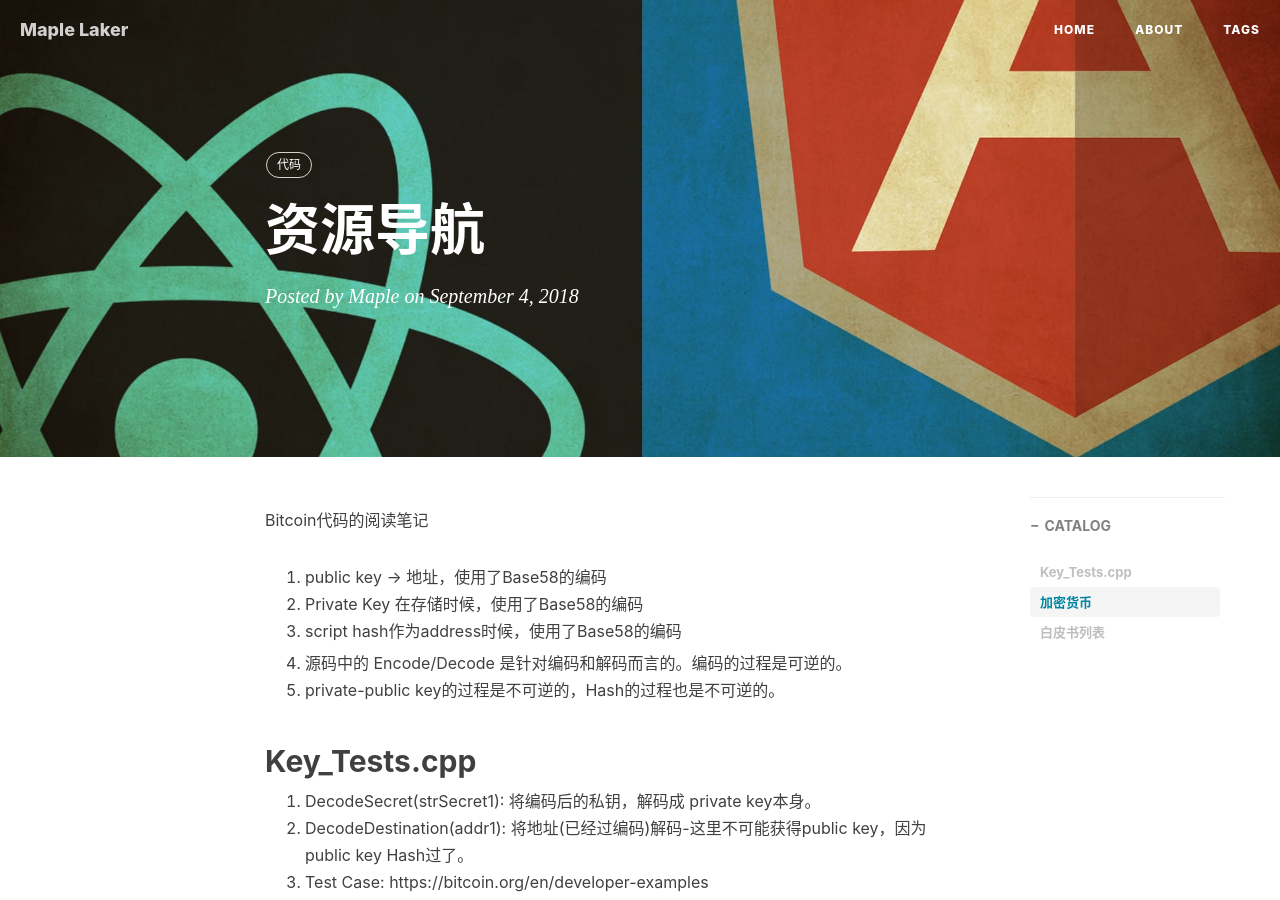
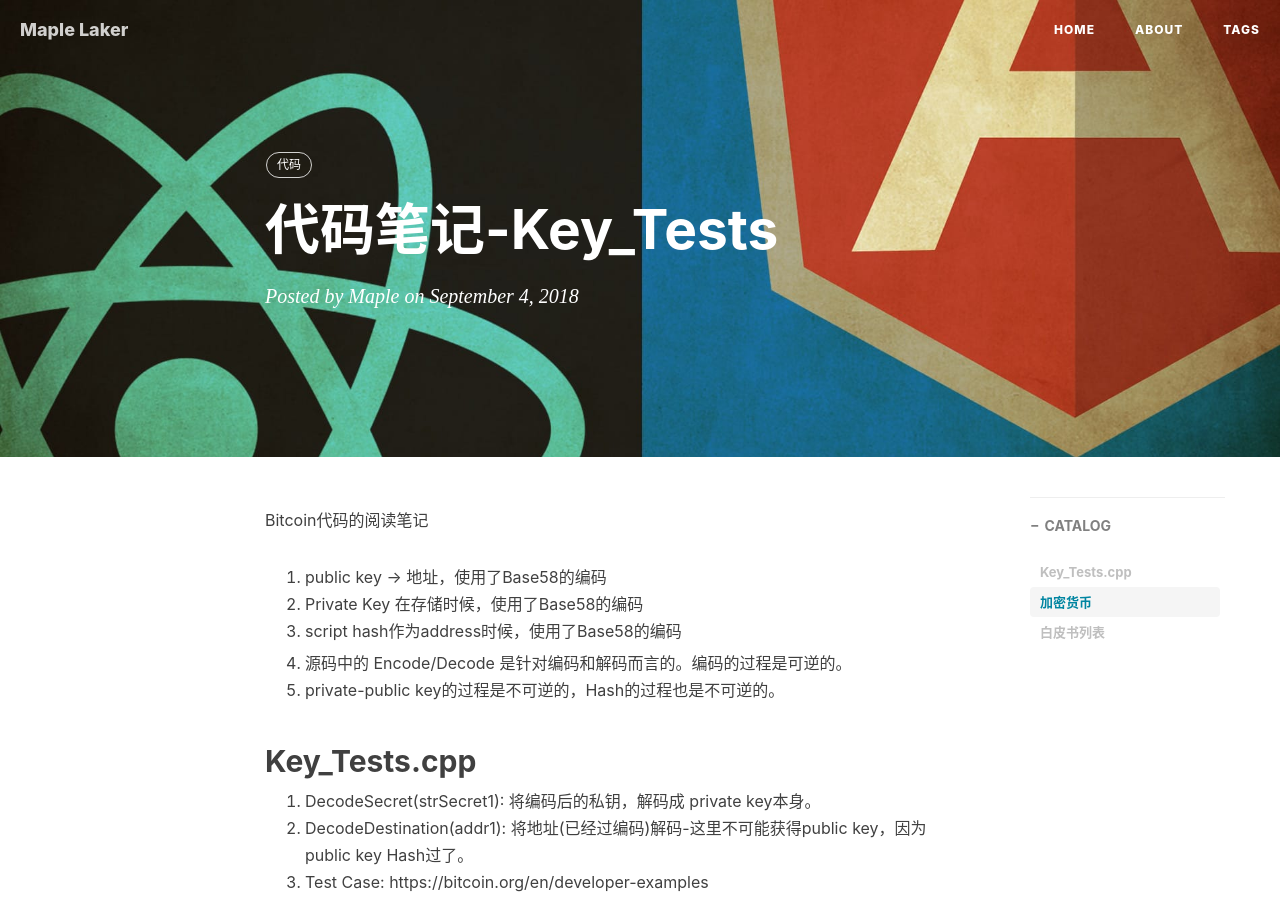
Before and after one commit to MapleLaker/MapleLaker.github.io, a Jekyll site: the page built from _posts/2018-09-04-Key_Tests.md, in a window 1280 px wide and 900 px high. Built offline with Jekyll 4.4.1, drawn with Linux system fonts in a browser that asks for light colours; nearby versions of some CDN libraries; comment, search, counter and statistics services are not loaded.

Commit message:
Update 2018-09-04-Key_Tests.md

```diff
--- a/_posts/2018-09-04-Key_Tests.md
+++ b/_posts/2018-09-04-Key_Tests.md
@@ -1,6 +1,6 @@
 ---
 layout:     post
-title:      资源导航
+title:      代码笔记-Key_Tests
 date:       2018-09-04
 author:     Maple
 header-img: img/post-bg-re-vs-ng2.jpg
```
